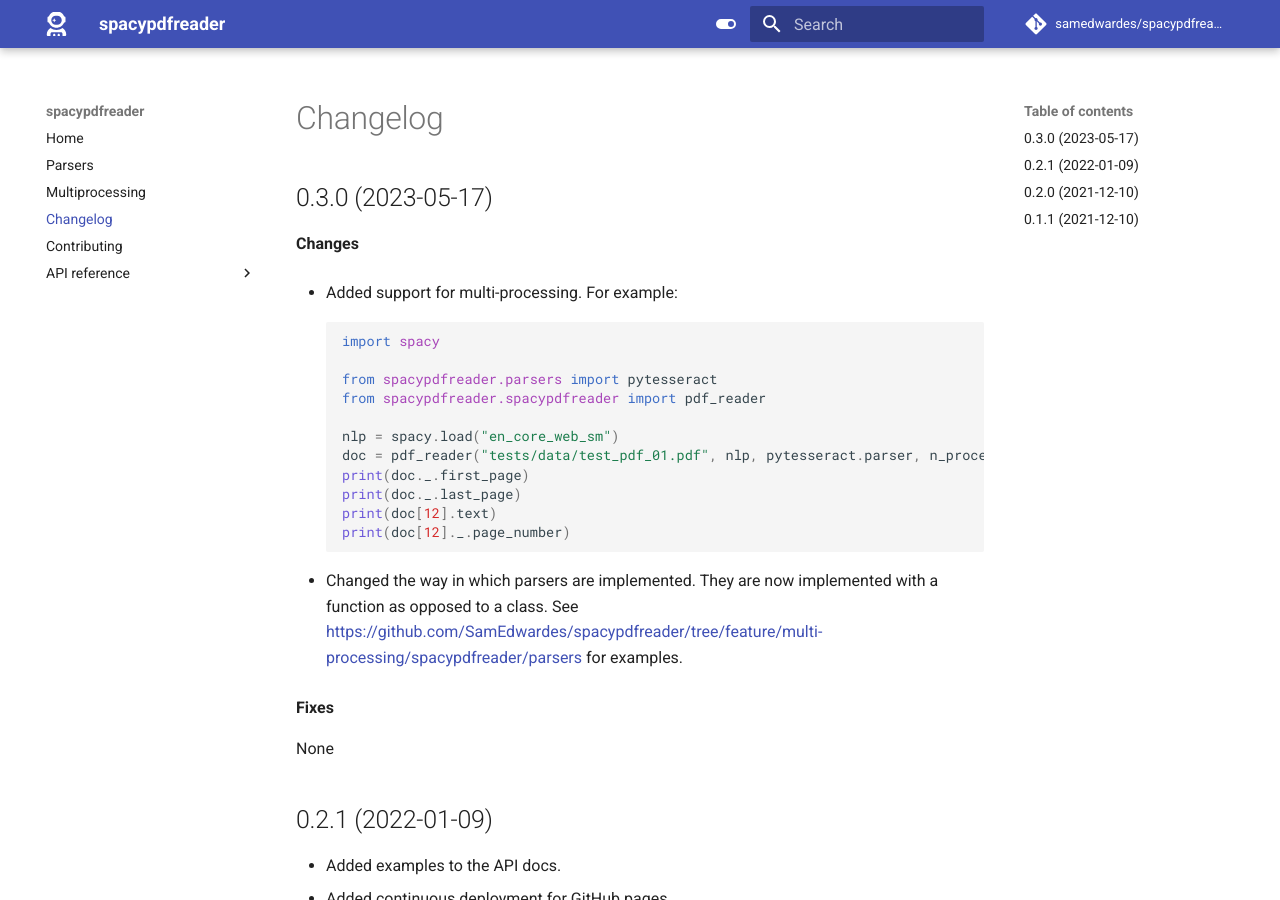
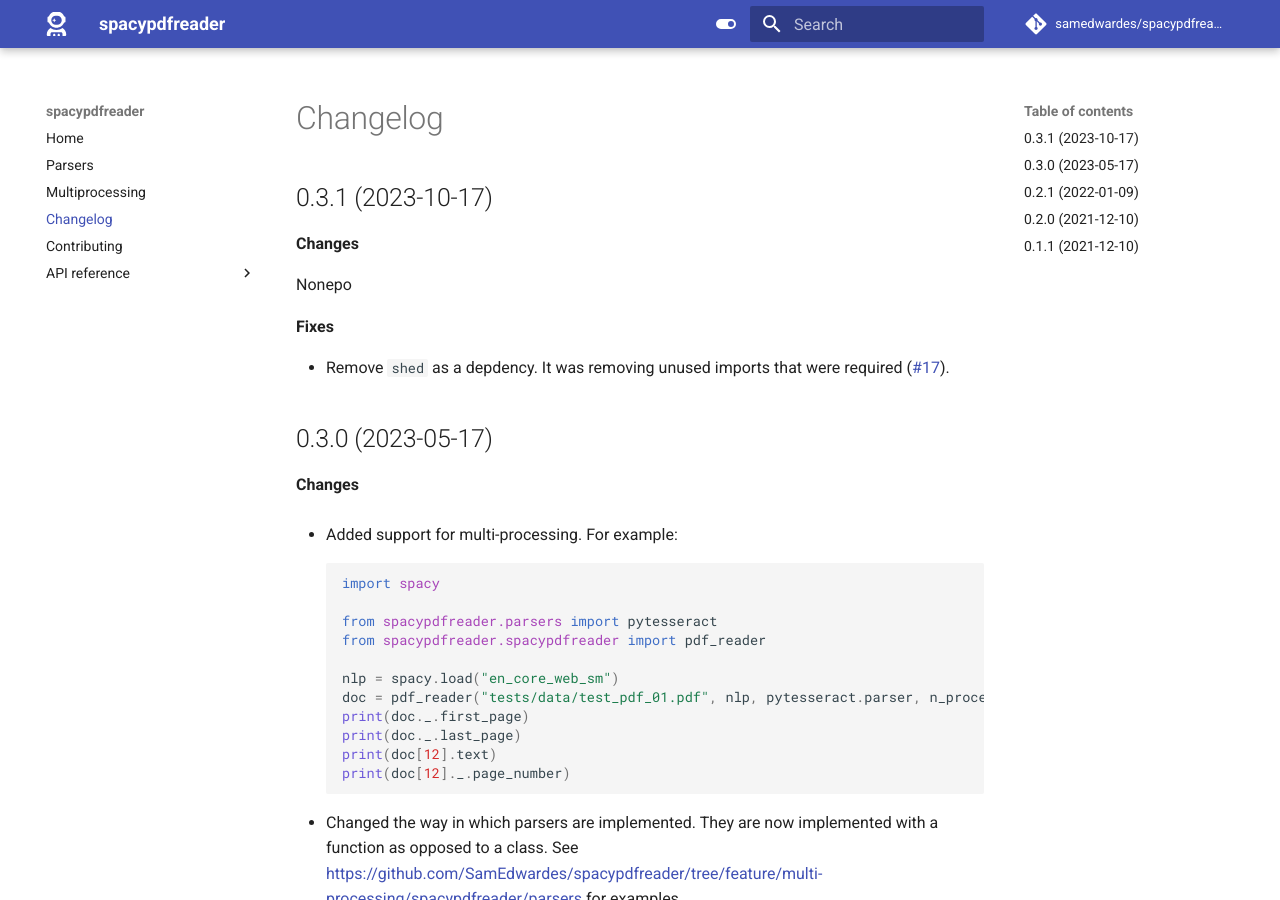
Before and after one commit to SamEdwardes/spacypdfreader, an MkDocs documentation site: the page built from docs/changelog.md, in a window 1280 px wide and 900 px high. Built offline with MkDocs 1.6.1 and Material for MkDocs 9.7.7, drawn with Linux system fonts in a browser that asks for light colours; comment, search, counter and statistics services are not loaded.

Commit message:
Remove shed - use black and isort. Also fixing missing import.
Related to #16

```diff
--- a/docs/changelog.md
+++ b/docs/changelog.md
@@ -1,4 +1,14 @@
 # Changelog
+
+## 0.3.1 (2023-10-17)
+
+**Changes**
+
+Nonepo
+
+**Fixes**
+
+- Remove `shed` as a depdency. It was removing unused imports that were required ([#17](https://github.com/SamEdwardes/spacypdfreader/issues/17)).
 
 ## 0.3.0 (2023-05-17)
 
--- a/pyproject.toml
+++ b/pyproject.toml
@@ -1,6 +1,6 @@
 [tool.poetry]
 name = "spacypdfreader"
-version = "0.3.0"
+version = "0.3.1"
 description = "A PDF to text extraction pipeline component for spaCy."
 authors = ["SamEdwardes <edwardes.s@gmail.com>"]
 license = "MIT"
@@ -27,7 +27,9 @@
 mkdocs-material = "^9.1.1"
 mkdocs-include-markdown-plugin = "^4.0.3"
 mkdocstrings = {extras = ["python"], version = "^0.20.0"}
-shed = "^2023.3.1"
+ipykernel = "^6.25.2"
+black = "^23.9.1"
+isort = "^5.12.0"
 
 [build-system]
 requires = ["poetry-core>=1.0.0"]
--- a/spacypdfreader/__init__.py
+++ b/spacypdfreader/__init__.py
@@ -1,3 +1,5 @@
 import importlib.metadata
 
+from spacypdfreader.spacypdfreader import pdf_reader
+
 __version__ = importlib.metadata.version("spacypdfreader")
```
Also changed, not shown: 2 other files.
